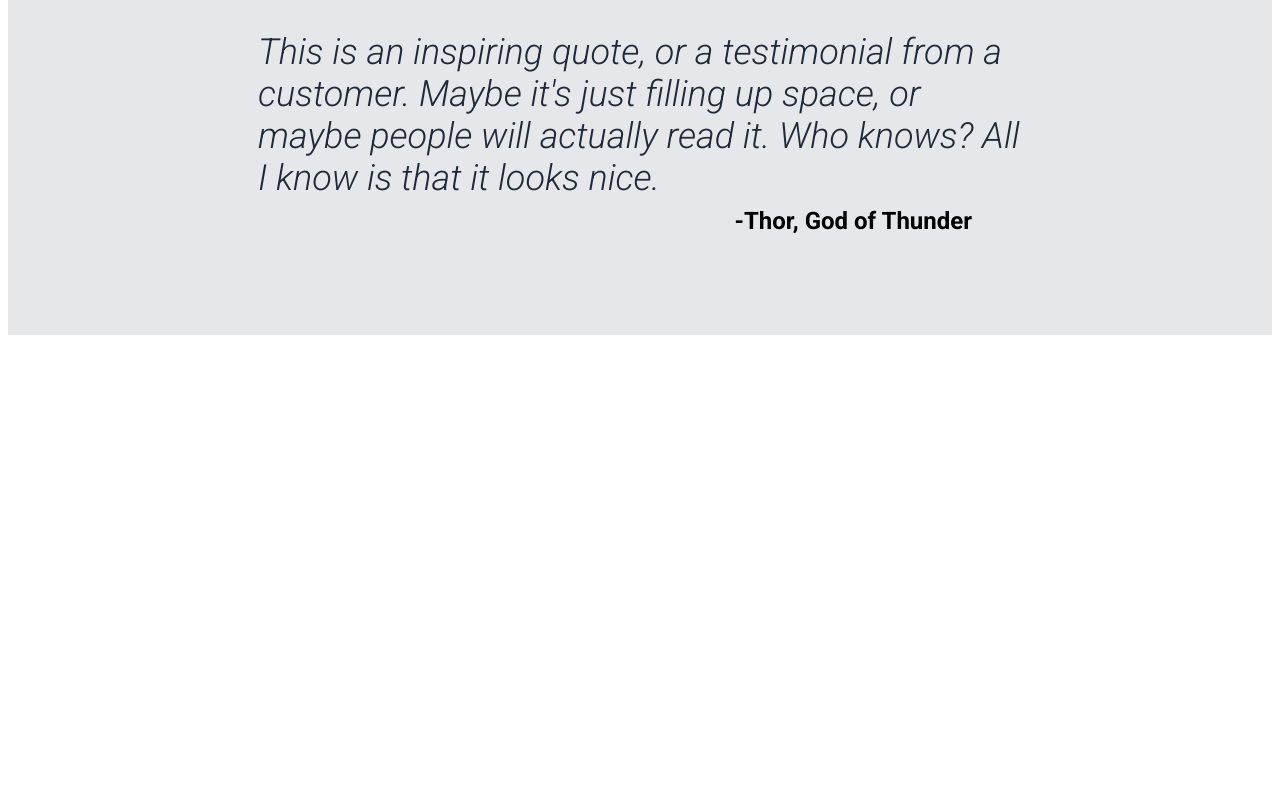
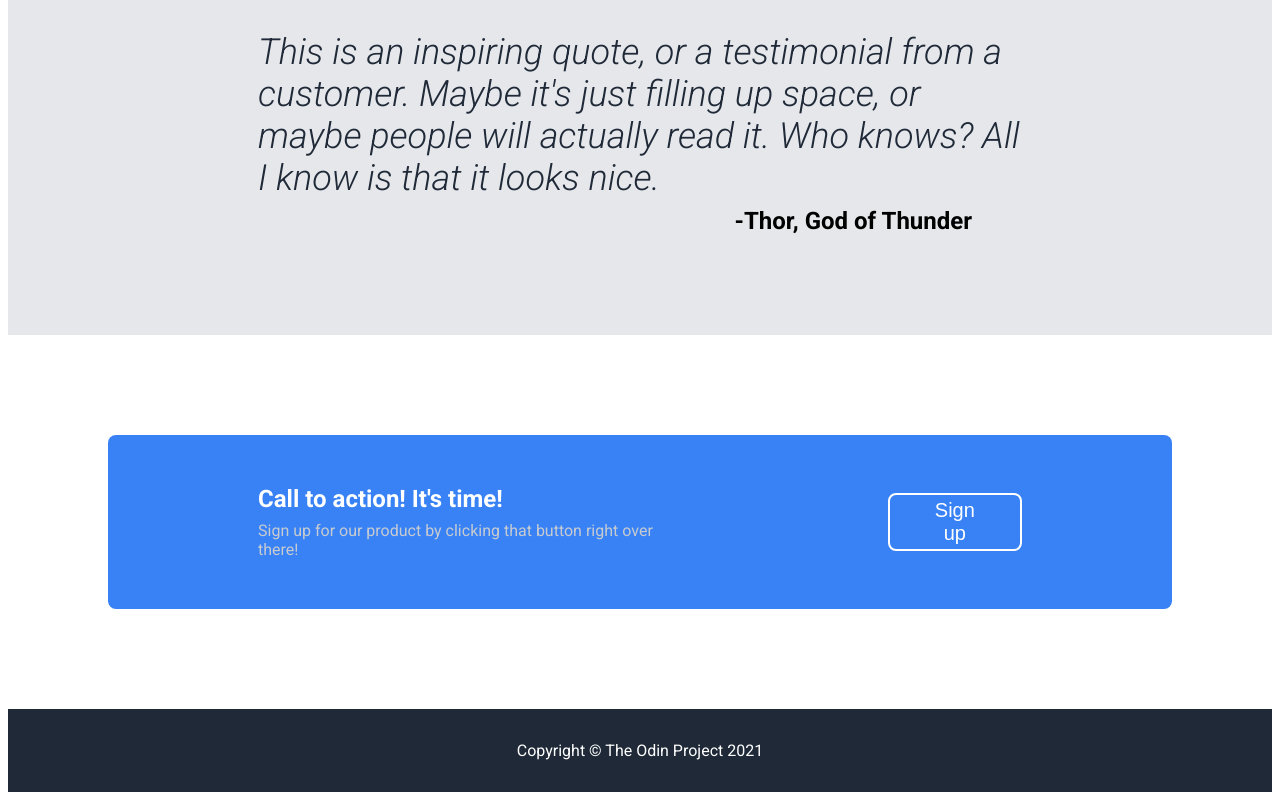
Before and after one commit to kiarashlotfalizadeh/landing-page, a plain HTML site: page index.html in a window 1280 px wide. Shown: the part 1053-1853 px from the top of the page. Before the commit the page ends 1396 px from the top, so only its background shows below. Drawn offline with Linux system fonts and the light colour scheme.

Commit message:
Complete call to action and footer for landing page
Added call to action modal + copyright footer to html + css

```diff
--- a/index.html
+++ b/index.html
@@ -52,5 +52,13 @@
 			is that it looks nice.</div>
 		<div class="quote-author">-Thor, God of Thunder</div>
 	</div>
+	<div class="action">
+		<div class="action-content">
+			<div class="action-header">Call to action! It's time!</div>
+			<div class="action-text">Sign up for our product by clicking that button right over there!</div>
+		</div>
+		<button class="action-button">Sign up</button>
+	</div>
+	<div class="footer">Copyright &copy; The Odin Project 2021</div>
 </body>
 </html>
--- a/styles.css
+++ b/styles.css
@@ -50,13 +50,20 @@ body {
     color: #e5e7eb;
 }
 
-.hero-button {
+.hero-button, .action-button {
     background: #3882f6;
     border: 1px solid #3882f6;
     color: white;
     border-radius: 8px;
     width: fit-content;
+    height: fit-content;
     padding: 8px 16px;
+    font-size: 20px;
+}
+
+.action-button {
+    border: 2px solid white;
+    padding: 4px 32px;
 }
 
 .information {
@@ -122,3 +129,39 @@ body {
     font-weight: bold;
     padding-right: 50px;
 }
+
+.action {
+    display: flex;
+    margin: 100px;
+    align-self: center;
+    background-color: #3882f6;
+    color: white;
+    padding: 50px 150px;
+    border-radius: 8px;
+    gap: 200px;
+    align-items: center;
+}
+
+.action-content {
+    display: flex;
+    flex-direction: column;
+    gap: 8px;
+}
+
+.action-header {
+    font-size: 24px;
+    font-weight: bold;
+}
+
+.action-text {
+    color: #c7cbd0;
+}
+
+.footer {
+    display: flex;
+    justify-content: center;
+    align-items: center;
+    background-color: #1F2937;
+    color: white;
+    padding: 32px;
+}
```
